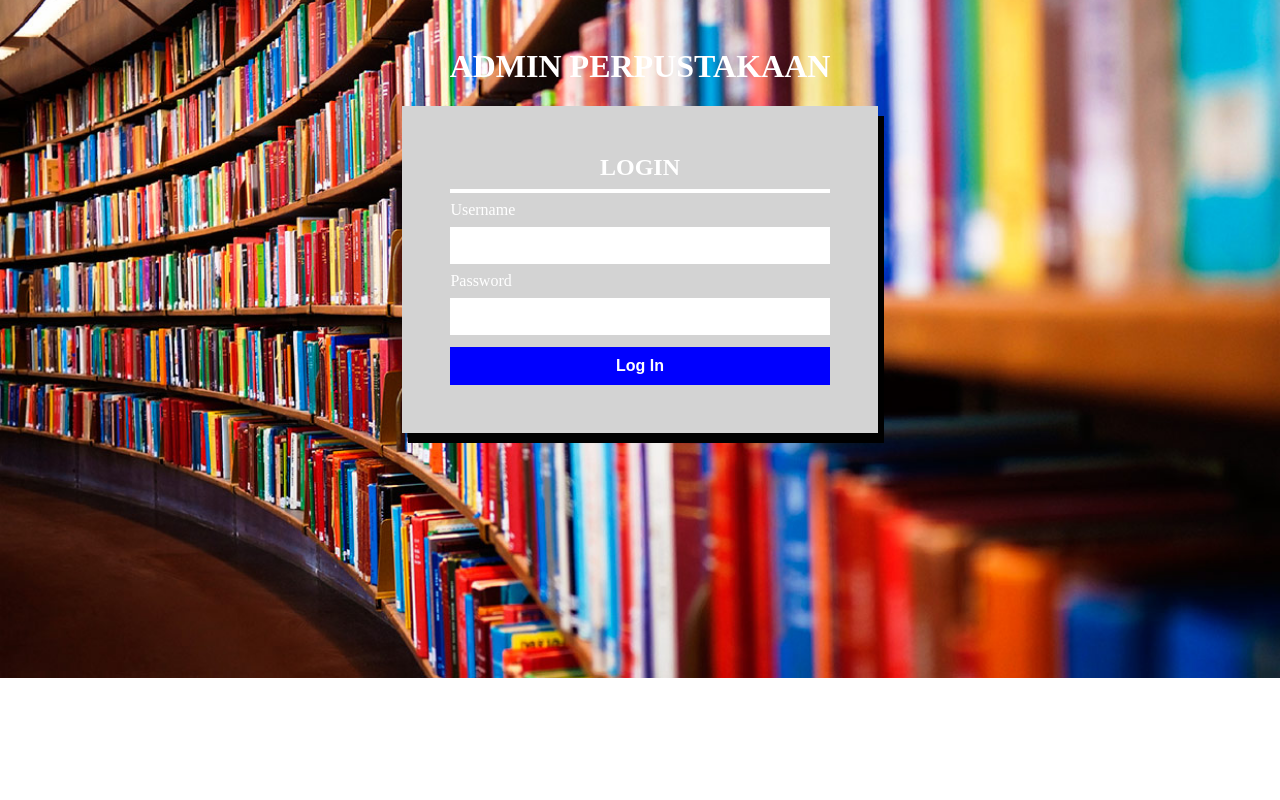
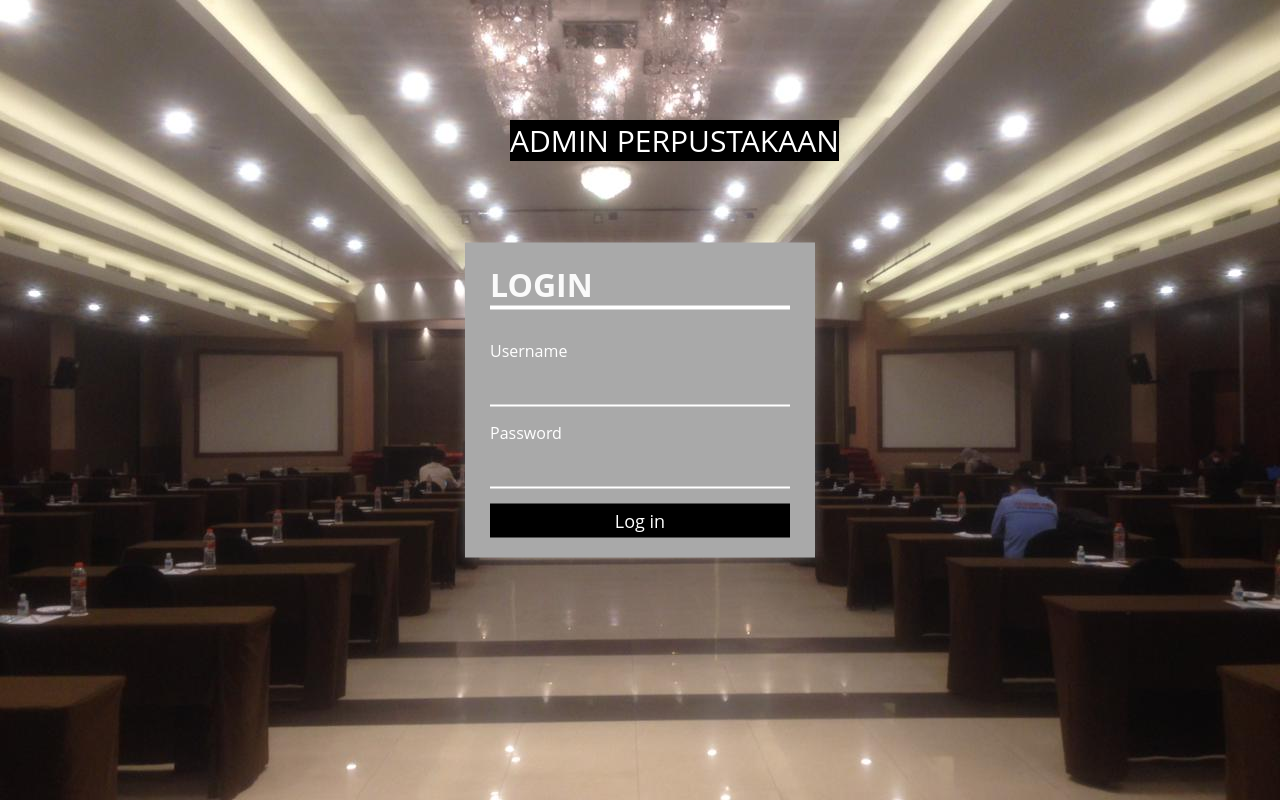
Before and after one commit to W17aya/DTS_KLATEN, a PHP site: page /login.php in a window 1280 px wide. Run offline with PHP 8.4, Linux system fonts and the light colour scheme.

Commit message:
update login, delete file custom js

```diff
--- a/custom_css.css
+++ /dev/null
@@ -1,49 +0,0 @@
-.background-body{
-	background-image: url("images/background.jpg");
-	height: 500px;
-	background-position: center;
-	background-repeat: no-repeat;
-	background-size: cover;
-  	position: relative;
-}
-.box-login {
-	background-color: lightgrey;
-  	width: 320px;
-	padding: 3rem !important;
-	box-shadow: 6px 10px;
-	margin: auto;
-  	width: 30%;
-}
-.text-white-login{
-	margin-top: 3rem;
-	text-align: center;
-	color: white;
-}
-.line-login{
-	border: 2px solid white;
-}
-.size-text-login{
-	font-size: 150%;
-}
-.input-login {
-  	width: 100%;
-  	padding: 10px 15px;
-  	margin: 8px 0;
-  	box-sizing: border-box;
-  	border: none;
-  	border-bottom: 2px solid white;
-}
-.button-login{
-	background-color: blue;
-	width: 100%;
-  	border: none;
-  	color: white;
-  	padding: 10px 22px;
-  	text-align: center;
-  	text-decoration: none;
-  	display: inline-block;
-  	font-size: 16px;
-  	cursor: pointer;
-  	margin-top: 4px;
-  	font-weight: bold;
-}
--- a/custom_js.js
+++ /dev/null
@@ -1,16 +0,0 @@
-//buat variabel untuk menampung inputan
-var username = document.getElementById('txtusername');
-var password = document.getElementById('txtpassword');
-
-if (username.value == '') {
-	alert('Username tidak boleh kosong');
-	username.focus();
-	return false;
-} else if (password.value == '') {
-	alert('Password tidak boleh kosong');
-	password.focus();
-	return false;
-} else {
-	alert('Selamat Datang');
-	return true;
-}
--- a/login.php
+++ b/login.php
@@ -1,27 +1,43 @@
-<!DOCTYPE html>
+<!DOCTYPE HTML>
 <html>
+    <head>
+        <title>Halaman Login</title>
+        <link rel="stylesheet" href="style_login.css">
+    </head>
 
-<head>
-  <title>Sistem Informasi Perpustakaan</title>
-  <link rel="stylesheet" type="text/css" href="custom_css.css">
-  <script type="text/javascript" src="custom_js.js"></script>
-</head>
+    <body>
+		<div style="color:white; position: absolute;left: 510px;top: 120px;
+		font-size: 30px; background-color: black;">
+			ADMIN PERPUSTAKAAN
+		</div>
+        <div class="container">
+          <h1>Login</h1>
+            <form method="post" action="cek_login.php" onsubmit="return cekform()">
+                <label>Username</label><br>
+                <input type="text" name="username" id="username"><br>
+                <label>Password</label><br>
+                <input type="password" name="password" id="username"><br>
+                <button type="submit"  name="submit">Log in</button>
+            </form>
+        </div>
+    </body>
+</html>
 
-<body class="background-body">
-  <h1 class="text-white-login"><b>ADMIN PERPUSTAKAAN</b></h1>
-  <div class="box-login">
-    <form method="POST" action="cek_login.php" name="form_daftar" onsubmit="return cekform()">
-      <center>
-        <b class="text-white-login size-text-login">LOGIN</b>
-      </center>
-      <hr class="line-login">
-      <label class="text-white-login">Username</label>
-      <input class="input-login" type="text" name="username" id="txtusername">
-      <label class="text-white-login">Password</label>
-      <input class="input-login" type="password" name="password" id="txtpassword">
-      <button class="button-login" name="submit" type="submit">Log In</button>
-    </form>
-  </div>
-</body>
-
-</html>
+<script type="text/javascript">
+    function cekform(){
+    var username = document.getElementById('username');
+    var password = document.getElementById('password');
+    if(username.value == ''){
+        alert('username tidak boleh kosong');
+        username.fokus();
+        return false;
+    } else if(password.value = ''){
+        alert('olahraga belum dipilih');
+        password.fokus();
+        return false;
+    } else {
+        alert('terimakasih telah mengisi form');
+        return true;
+    }
+}
+</script>
```
Also changed, not shown: file.png (added), print.png (added).
